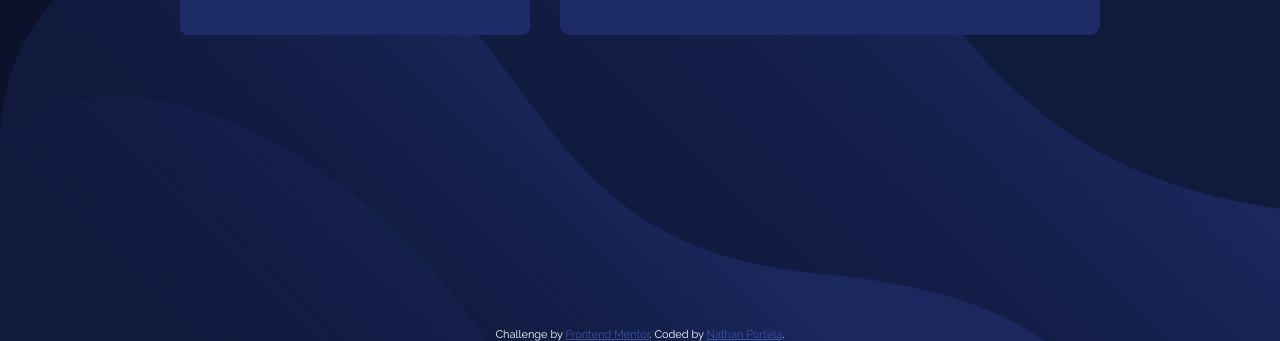
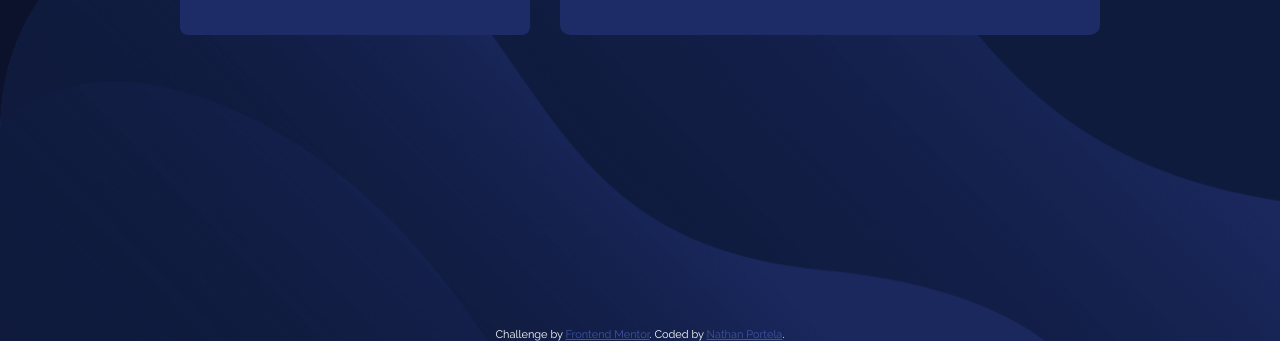
Before and after one commit to nathanportela/Fylo-data-storage-component, a plain HTML site: page index.html in a window 1280 px wide. Shown: the part 459-800 px from the top of the page. Drawn offline with Linux system fonts and the light colour scheme.

Commit message:
Update styles.css

```diff
--- a/css/styles.css
+++ b/css/styles.css
@@ -20,7 +20,7 @@ body{
     background-repeat: no-repeat;
     background-attachment: fixed;
     background-position: bottom;
-    background-size: 100% 50%;
+    background-size: 100% 53%;
 }
 
 .container{
```
